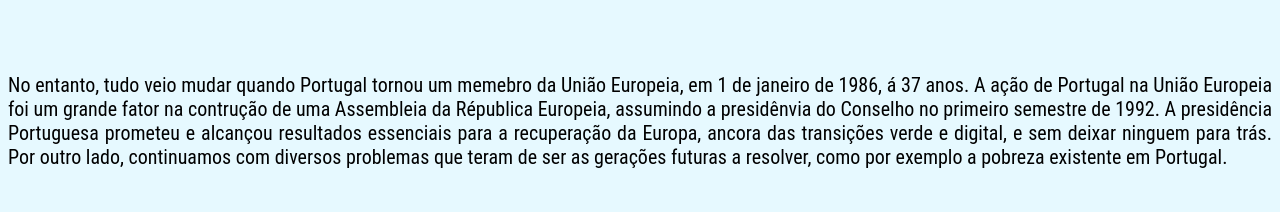
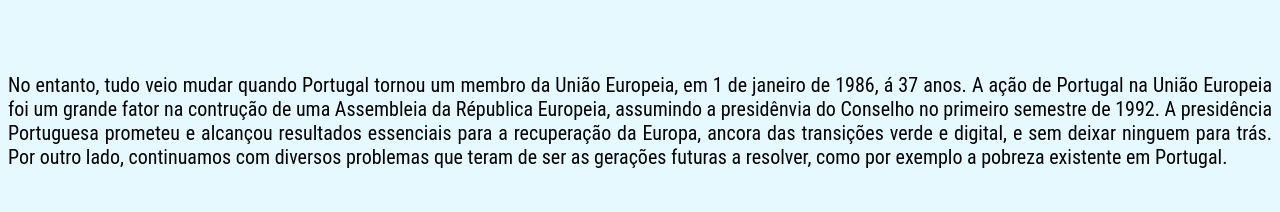
Before and after one commit to ProjetoSocial/OFuturoDaNossaNacao, a plain HTML site: page index.html in a window 1280 px wide. Shown: the part 2509-2721 px from the top of the page. Drawn offline with Linux system fonts and the light colour scheme.

Commit message:
Update index.html

```diff
--- a/index.html
+++ b/index.html
@@ -62,7 +62,7 @@ Atualmente existem também múltiplas aplicações e websites que ajudam o movim
 <br>
 <br>
 <p>
-	No entanto, tudo veio mudar quando Portugal tornou um memebro da União Europeia, em 1 de janeiro de 1986, á 37 anos. A ação de Portugal na União Europeia foi um grande fator na contrução de uma Assembleia da Républica Europeia, assumindo a presidênvia do Conselho no primeiro semestre de 1992. A presidência Portuguesa prometeu e alcançou resultados essenciais para a recuperação da Europa, ancora das transições verde e digital, e sem deixar ninguem para trás. Por outro lado, continuamos com diversos problemas que teram de ser as gerações futuras a resolver, como por exemplo a pobreza existente em Portugal.
+	No entanto, tudo veio mudar quando Portugal tornou um membro da União Europeia, em 1 de janeiro de 1986, á 37 anos. A ação de Portugal na União Europeia foi um grande fator na contrução de uma Assembleia da Républica Europeia, assumindo a presidênvia do Conselho no primeiro semestre de 1992. A presidência Portuguesa prometeu e alcançou resultados essenciais para a recuperação da Europa, ancora das transições verde e digital, e sem deixar ninguem para trás. Por outro lado, continuamos com diversos problemas que teram de ser as gerações futuras a resolver, como por exemplo a pobreza existente em Portugal.
 
 <br>
 <br>
```
